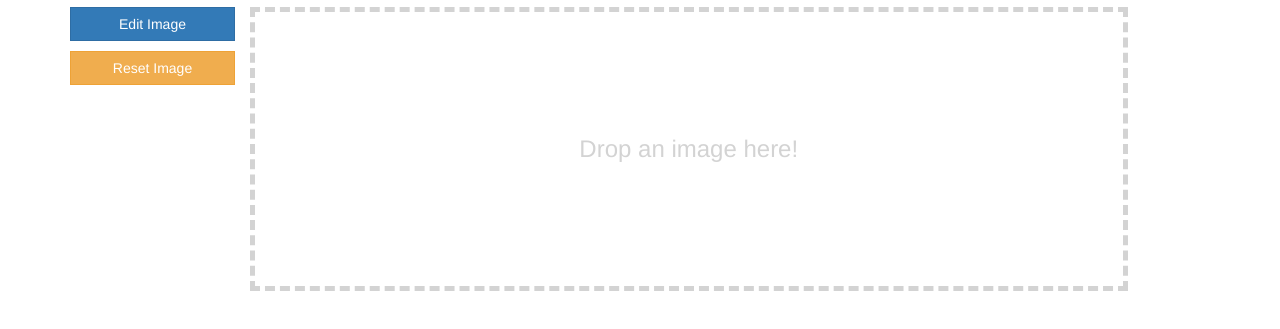
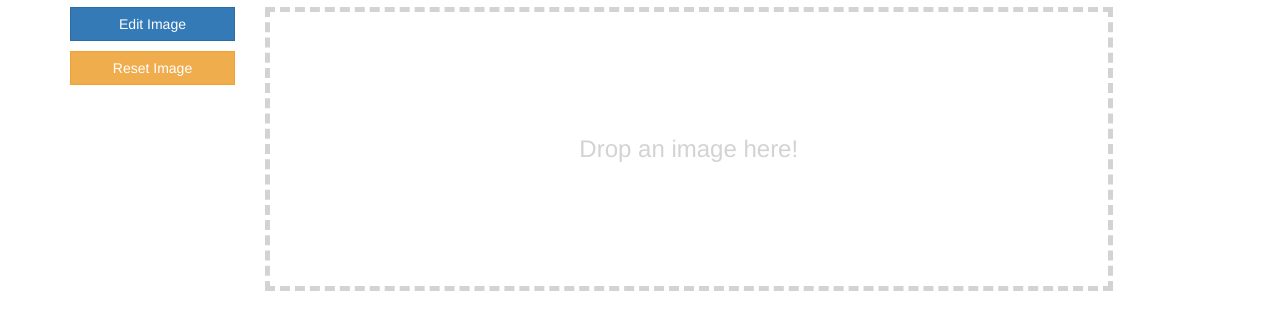
Before and after one commit to CreativeSDK/web-image-editor-drag-and-drop, a website: page index.html in a window 1280 px wide. Shown: the part 63-392 px from the top of the page. Drawn offline with nearby package versions, Linux system fonts and the light colour scheme.

Commit message:
Fixing layout.

```diff
--- a/index.html
+++ b/index.html
@@ -26,11 +26,11 @@
 			</div>
 		</div>
 
-		<div id="drop-area" class="col-md-9">
-			Drop an image here!
+		<div class="col-md-9">
+			<div id="drop-area" >Drop an image here!</div>
+			<img id="editable-image" class="img-responsive">
 		</div>
 
-		<img id="editable-image" class="img-responsive">
 	</div>
 
 	<script type="text/javascript" src="node_modules/jquery/dist/jquery.js"></script>
```
